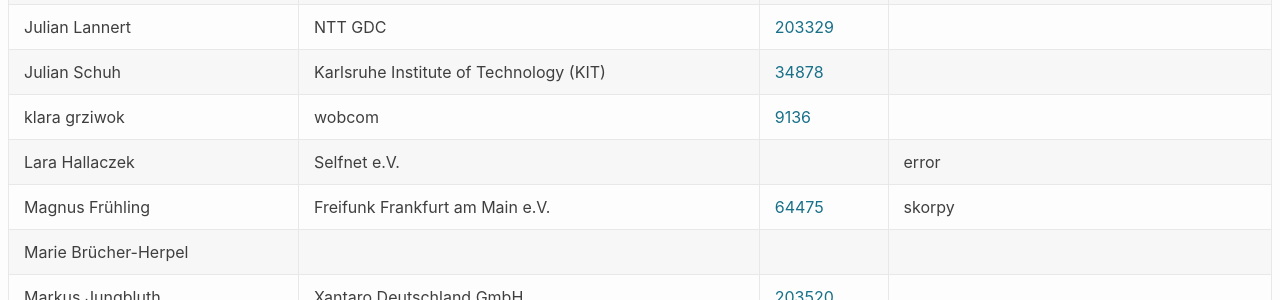
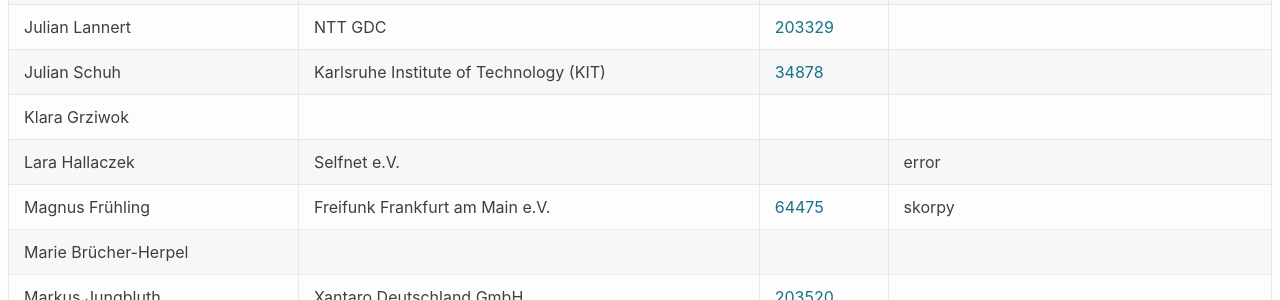
Before and after one commit to denog/pretix-attendeelist, a Jekyll site: the page built from denogmeetup25-01/index.markdown, in a window 1280 px wide and 900 px high, scrolled down 436 px. Shown: the part 153-453 px from the top of the window. Built offline with Jekyll 4.4.1, drawn with Linux system fonts in a browser that asks for light colours.

Commit message:
Latest data: Thu Jan 23 12:55:24 UTC 2025

```diff
--- a/_data/attendees_denogmeetup25-01.json
+++ b/_data/attendees_denogmeetup25-01.json
@@ -84,10 +84,10 @@
     "asn": "34878"
   },
   {
-    "name": "klara grziwok",
-    "company": "wobcom",
+    "name": "Klara Grziwok",
+    "company": null,
     "irc": null,
-    "asn": "9136"
+    "asn": null
   },
   {
     "name": "Lara Hallaczek",
```
